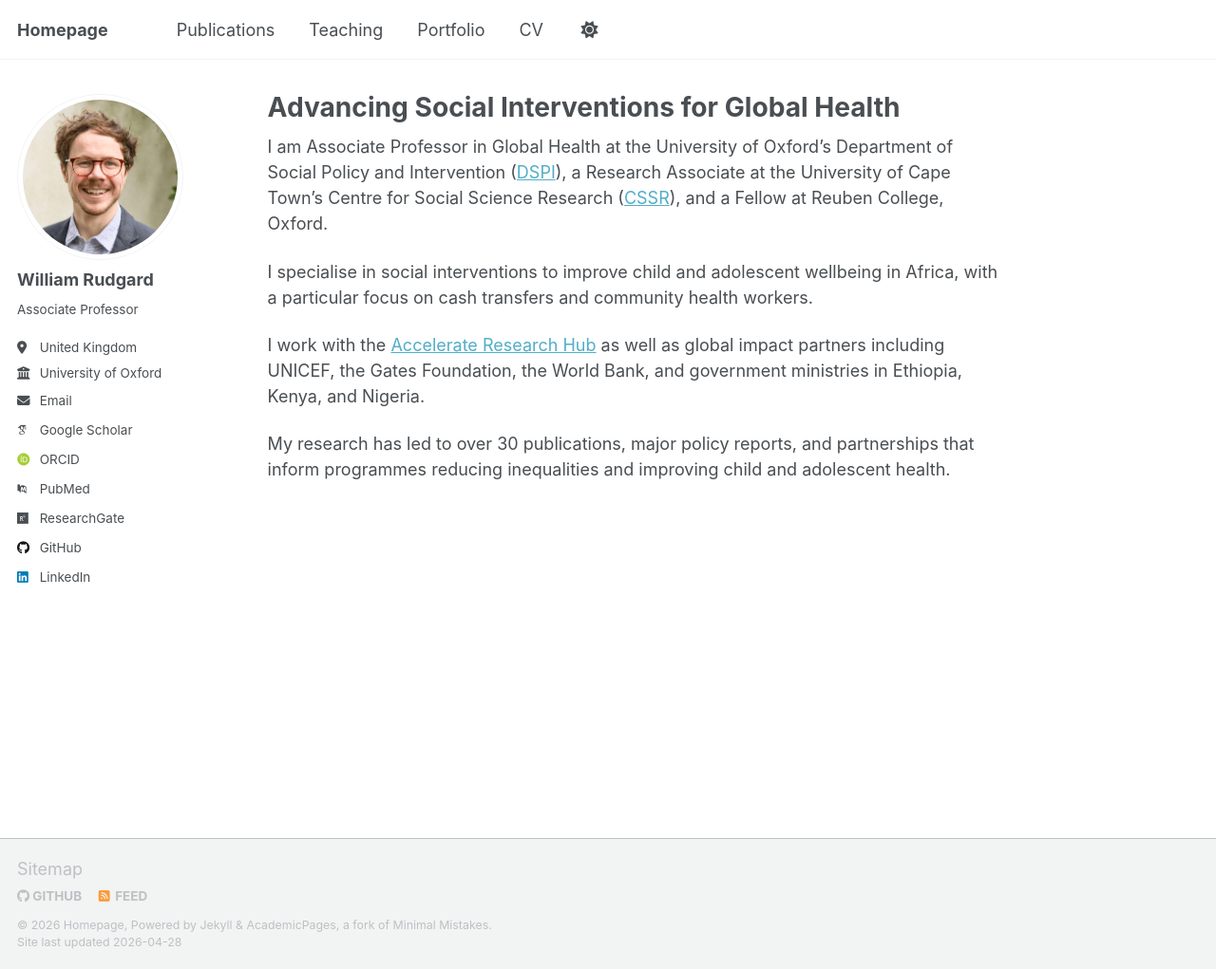
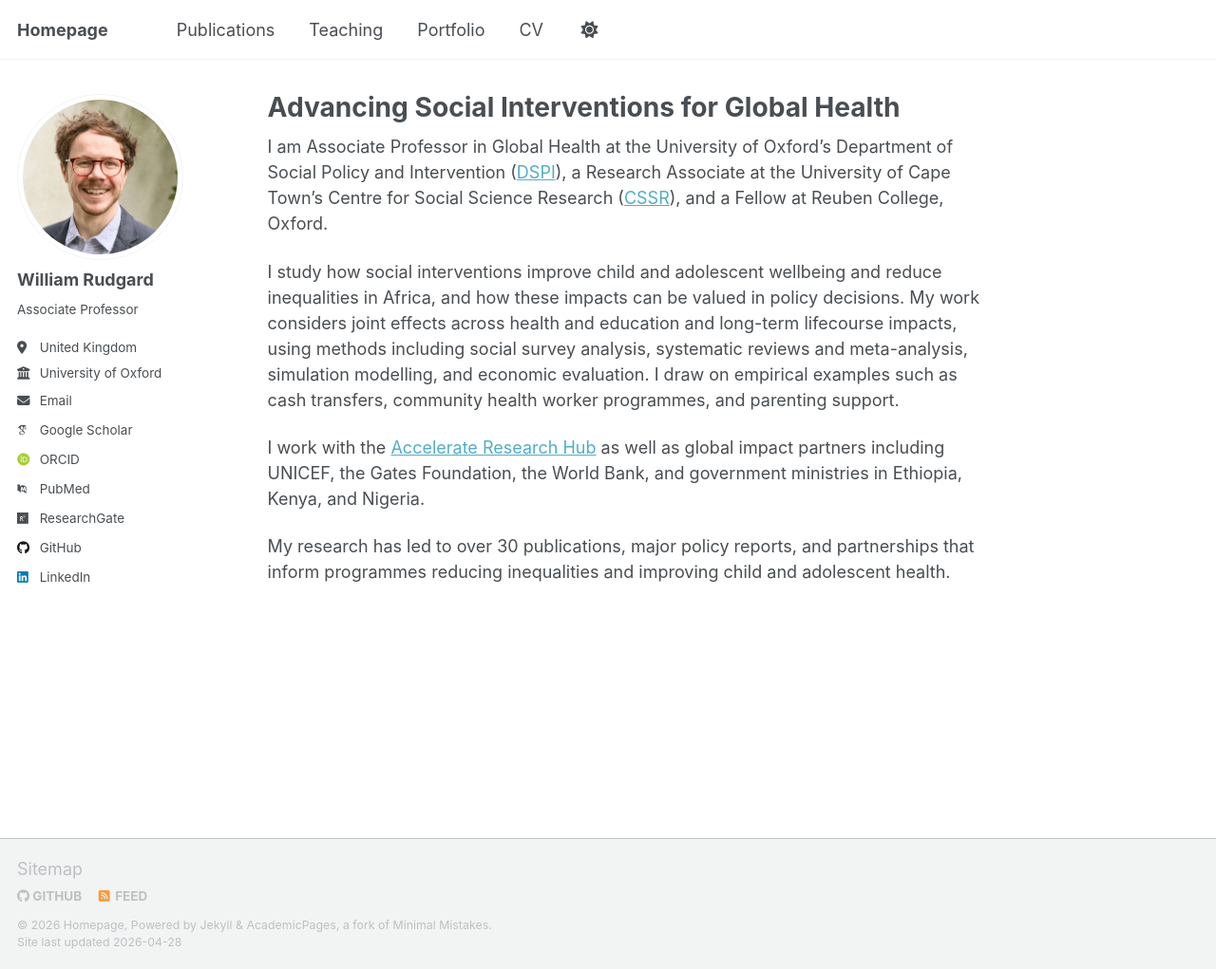
Before and after one commit to WilliamRudgard/williamrudgard.github.io, a Jekyll site: the page built from _pages/about.md, in a window 1280 px wide and 1021 px high. Shown: the whole window at 95% size. Built offline with Jekyll 4.4.1, drawn with Linux system fonts in a browser that asks for light colours; some web fonts are replaced; a script that is not in the unit is left out.

Commit message:
Revise about page to clarify research specialization
Expanded the description of research focus and methods.

```diff
--- a/_pages/about.md
+++ b/_pages/about.md
@@ -9,7 +9,7 @@ redirect_from:
 
 I am Associate Professor in Global Health at the University of Oxford’s Department of Social Policy and Intervention ([DSPI](https://www.spi.ox.ac.uk/)), a Research Associate at the University of Cape Town's Centre for Social Science Research ([CSSR](https://humanities.uct.ac.za/cssr)), and a Fellow at Reuben College, Oxford.
 
-I specialise in social interventions to improve child and adolescent wellbeing in Africa, with a particular focus on cash transfers and community health workers.
+I study how social interventions improve child and adolescent wellbeing and reduce inequalities in Africa, and how these impacts can be valued in policy decisions. My work considers joint effects across health and education and long-term lifecourse impacts, using methods including social survey analysis, systematic reviews and meta-analysis, simulation modelling, and economic evaluation. I draw on empirical examples such as cash transfers, community health worker programmes, and parenting support.
 
 I work with the [Accelerate Research Hub](https://www.acceleratehub.org/) as well as global impact partners including UNICEF, the Gates Foundation, the World Bank, and government ministries in Ethiopia, Kenya, and Nigeria.
 
```
